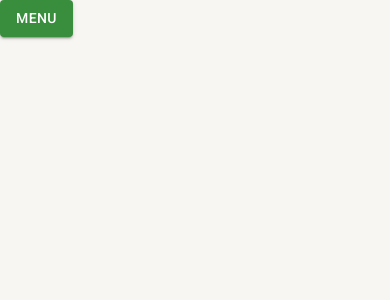
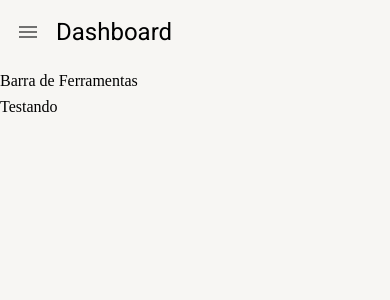
Before and after one commit to leomar-sartor/CursoReact, a React (Create React App) app: page /home in a window 390 px wide. Shown: the top 300 px of the page. Built offline with nearby package versions, Linux system fonts and the light colour scheme.

Commit message:
craindo classe base e page dashboard

```diff
--- a/public/index.html
+++ b/public/index.html
@@ -1,5 +1,6 @@
 <!DOCTYPE html>
 <html lang="pt-br">
+
 <head>
   <meta charset="utf-8" />
   <link rel="icon" href="%PUBLIC_URL%/favicon.ico" />
@@ -9,16 +10,15 @@
   <title>Cadastros</title>
   <meta name="description" content="Estudando React com MUIE" />
 
-    <link
-      rel="stylesheet"
-      href="https://fonts.googleapis.com/css?family=Roboto:300,400,500,700&display=swap"
-    />
+  <link rel="stylesheet" href="https://fonts.googleapis.com/css?family=Roboto:300,400,500,700&display=swap" />
+
+  <link rel="stylesheet" href="https://fonts.googleapis.com/icon?family=Material+Icons" />
 
 </head>
+
 <body style="margin: 0; padding: 0;">
-    <noscript
-      >Você precisa de JavaScript habilitado para rodas a aplicação.</noscript
-    >
+  <noscript>Você precisa de JavaScript habilitado para rodas a aplicação.</noscript>
   <div id="root"></div>
 </body>
+
 </html>
--- /dev/null
+++ b/src/pages/dashboard/Dashboard.tsx
@@ -0,0 +1,9 @@
+import { LayoutBaseDePagina } from "../../shared/layouts";
+
+export const Dashboard = () => {
+  return (
+    <LayoutBaseDePagina titulo="Dashboard">
+      Testando
+    </LayoutBaseDePagina>
+  );
+};
--- a/src/pages/index.ts
+++ b/src/pages/index.ts
@@ -1 +1 @@
-export {};
+export * from "./dashboard/Dashboard";
--- a/src/routes/index.tsx
+++ b/src/routes/index.tsx
@@ -1,10 +1,11 @@
-import { Button } from "@mui/material";
+
 import { Route, Routes, Navigate } from "react-router-dom";
 import { useDrawerContext } from "../shared/contexts";
 import { useEffect } from "react";
+import { Dashboard } from "../pages";
 
 export const AppRoutes = () => {
-  const { toggleDrawerOpen, setDrawerOption } = useDrawerContext();
+  const { setDrawerOption } = useDrawerContext();
 
   useEffect(() => {
     setDrawerOption([
@@ -26,26 +27,7 @@ export const AppRoutes = () => {
       <Route
         path="/home"
         element={
-          <Button
-            variant="contained"
-            color="primary"
-            onClick={toggleDrawerOpen}
-          >
-            Menu
-          </Button>
-        }
-      />
-
-      <Route
-        path="/star"
-        element={
-          <Button
-            variant="contained"
-            color="primary"
-            onClick={toggleDrawerOpen}
-          >
-            Menu
-          </Button>
+          <Dashboard />
         }
       />
 
--- /dev/null
+++ b/src/shared/layouts/LayoutBaseDePagina.tsx
@@ -0,0 +1,47 @@
+import {
+  Icon,
+  IconButton,
+  Typography,
+  useTheme,
+  useMediaQuery,
+  Theme
+} from "@mui/material";
+import { Box } from "@mui/system";
+import { useDrawerContext } from "../contexts";
+
+interface ILayoutBaseDePaginaProps {
+  titulo: string;
+  children?: React.ReactNode;
+}
+
+export const LayoutBaseDePagina: React.FC<ILayoutBaseDePaginaProps> = ({
+  titulo,
+  children
+}) => {
+  const smDown = useMediaQuery((theme: Theme) => theme.breakpoints.down("sm"));
+  const theme = useTheme();
+  //const smDown = useMediaQuery(theme.breakpoints.down("sm"));
+
+  const { toggleDrawerOpen } = useDrawerContext();
+
+  return (
+    <Box height="100%" display="flex" flexDirection="column" gap={1}>
+      <Box
+        padding={1}
+        height={theme.spacing(6)}
+        display="flex"
+        alignItems="center"
+        gap={1}
+      >
+        {smDown && (
+          <IconButton onClick={toggleDrawerOpen}>
+            <Icon>menu</Icon>
+          </IconButton>
+        )}
+        <Typography variant="h5">{titulo}</Typography>
+      </Box>
+      <Box>Barra de Ferramentas</Box>
+      <Box>{children}</Box>
+    </Box>
+  );
+};
--- a/src/shared/layouts/index.ts
+++ b/src/shared/layouts/index.ts
@@ -1 +1 @@
-export {};
+export * from "./LayoutBaseDePagina";
```
Lines whose indentation alone changed are shown as unchanged.
